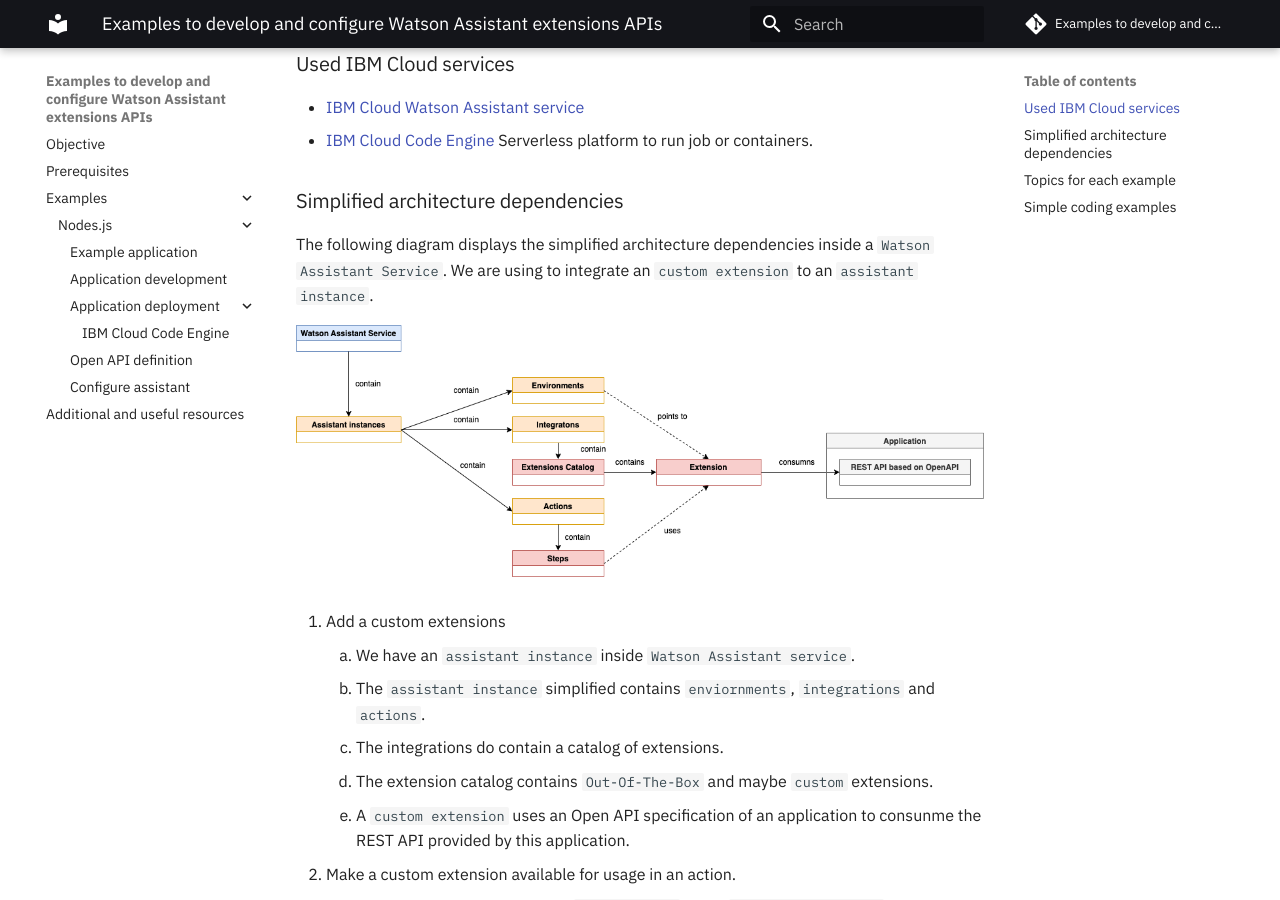
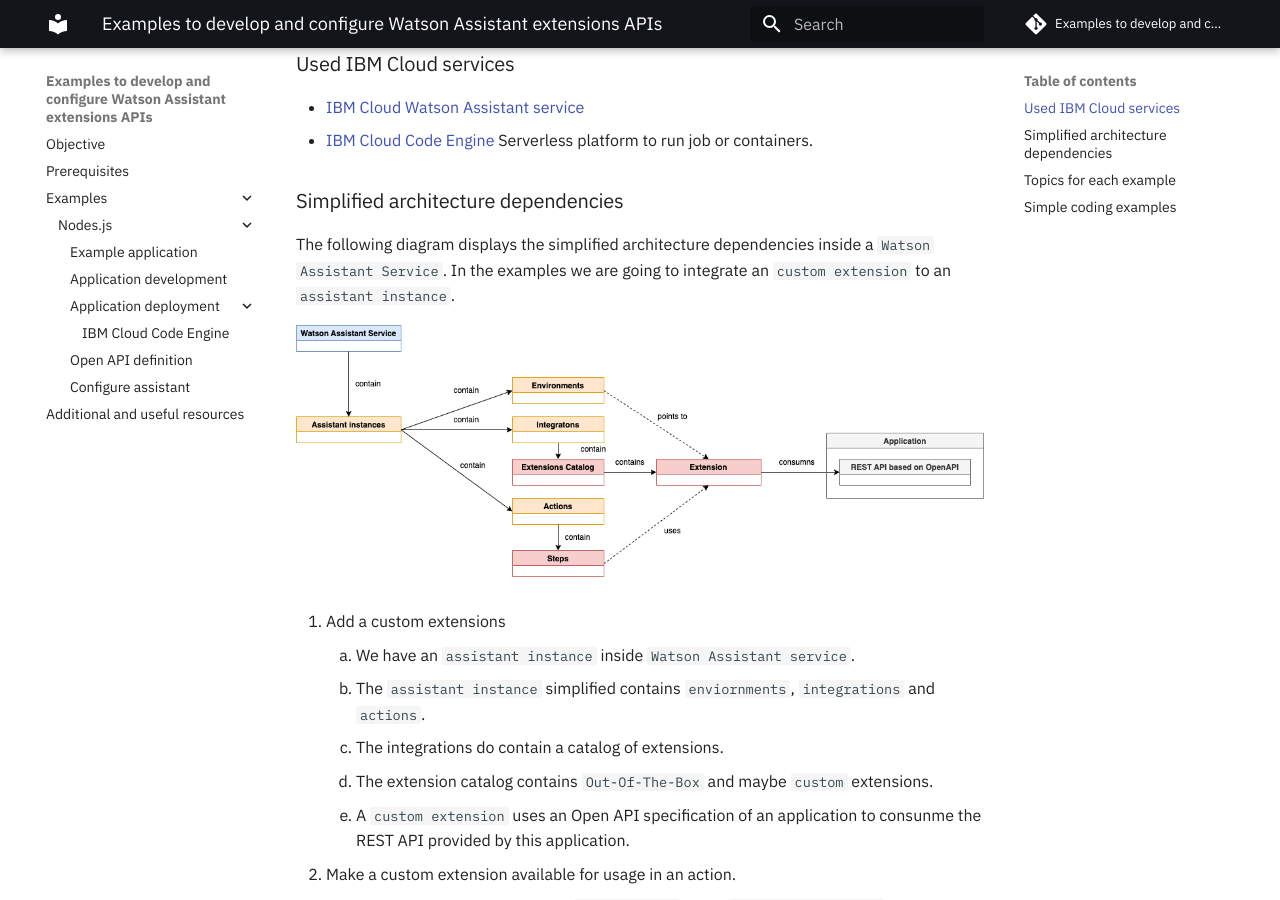
Before and after one commit to thomassuedbroecker/extension-apis, an MkDocs documentation site: the page built from documentation/README.md, in a window 1280 px wide and 900 px high, scrolled down 390 px. Built offline with MkDocs 1.6.1 and Material for MkDocs 9.7.7, drawn with Linux system fonts in a browser that asks for light colours; comment, search, counter and statistics services are not loaded.

Commit message:
update readme

```diff
--- a/documentation/README.md
+++ b/documentation/README.md
@@ -13,7 +13,7 @@
 
 ### Simplified architecture dependencies
 
-The following diagram displays the simplified architecture dependencies inside a `Watson Assistant Service`. We are using to integrate an `custom extension` to an `assistant instance`.
+The following diagram displays the simplified architecture dependencies inside a `Watson Assistant Service`. In the examples we are going to integrate an `custom extension` to an `assistant instance`.
 
 ![](images/nodejs-extension-10.png)
 
```
